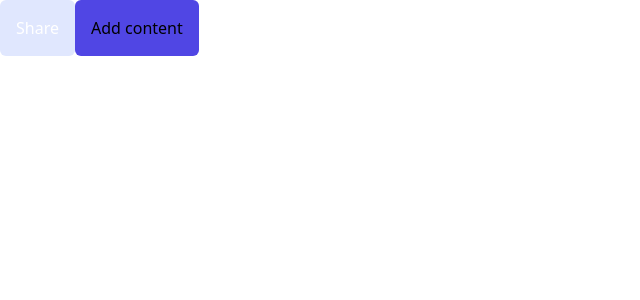
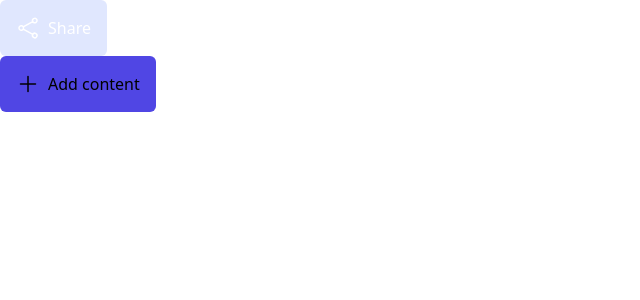
Before and after one commit to purvjoshi04/second-brain, a React (Vite) app in the folder frontend/: page / in a window 1280 px wide. Shown: the top 300 px of the page, without its empty margins (0-640 px from the left). Built offline with nearby package versions, Linux system fonts and the light colour scheme.

Commit message:
Add button and icons components

```diff
--- a/frontend/src/App.tsx
+++ b/frontend/src/App.tsx
@@ -1,12 +1,14 @@
 import './App.css'
 import { Button } from './components/Button'
+import { PlusIcon } from './icons/PlusIcon'
+import { ShareIcon } from './icons/ShareIcon'
 
 function App() {
   return (
-    <>
-      <Button size="md" variant='primary' text='Share'/>
-      <Button variant='secondary' text='Add content'/>
-    </>
+    <div>
+      <Button  startIcon={<ShareIcon size='lg' />} size="md" variant='primary' text='Share'/>
+      <Button startIcon={<PlusIcon size='lg'/>} variant='secondary' text='Add content'/>
+    </div>
   )
 }
 
--- a/frontend/src/components/Button.tsx
+++ b/frontend/src/components/Button.tsx
@@ -14,7 +14,7 @@
     "secondary": "bg-[#5046e4] text-[#5046e4}"
 }
 
-const defaultStyles= "rounded-md p-4"
+const defaultStyles = "rounded-md p-4 flex"
 
 const sizeStyles = {
     "sm": "p-2",
@@ -24,5 +24,5 @@
 
 
 export const Button = (props: ButtonProps) => {
-    return <button className={`${variantstyles[props.variant]} ${defaultStyles} ${sizeStyles[props.size]}`}>{props.text}</button>
+    return <button className={`${variantstyles[props.variant]} ${defaultStyles} ${sizeStyles[props.size]}`}>{props.startIcon ? <div className="pr-2">{props.startIcon}</div> : null} {props.text} {props.endIcon}</button>
 }
--- /dev/null
+++ b/frontend/src/icons/PlusIcon.tsx
@@ -0,0 +1,9 @@
+import { type IconProps, iconSizeVariants } from "."
+
+export const PlusIcon = (props: IconProps) => {
+    return (
+        <svg xmlns="http://www.w3.org/2000/svg" fill="none" viewBox="0 0 24 24" stroke-width="1.5" stroke="currentColor" className={iconSizeVariants[props.size]}>
+            <path stroke-linecap="round" stroke-linejoin="round" d="M12 4.5v15m7.5-7.5h-15" />
+        </svg>
+    )
+}
--- /dev/null
+++ b/frontend/src/icons/ShareIcon.tsx
@@ -0,0 +1,9 @@
+import { iconSizeVariants, type IconProps } from "."
+
+export const ShareIcon = (props: IconProps) => {
+    return (
+        <svg xmlns="http://www.w3.org/2000/svg" fill="none" viewBox="0 0 24 24" stroke-width="1.5" stroke="currentColor" className={iconSizeVariants[props.size]}>
+            <path stroke-linecap="round" stroke-linejoin="round" d="M7.217 10.907a2.25 2.25 0 1 0 0 2.186m0-2.186c.18.324.283.696.283 1.093s-.103.77-.283 1.093m0-2.186 9.566-5.314m-9.566 7.5 9.566 5.314m0 0a2.25 2.25 0 1 0 3.935 2.186 2.25 2.25 0 0 0-3.935-2.186Zm0-12.814a2.25 2.25 0 1 0 3.933-2.185 2.25 2.25 0 0 0-3.933 2.185Z" />
+        </svg>
+    )
+}
--- /dev/null
+++ b/frontend/src/icons/index.ts
@@ -0,0 +1,9 @@
+export type IconProps = {
+    size: "sm" | "md" | "lg"
+}
+
+export const iconSizeVariants = {
+    "sm": "size-2",
+    "md": "size-4",
+    "lg": "size-6"
+}
```
